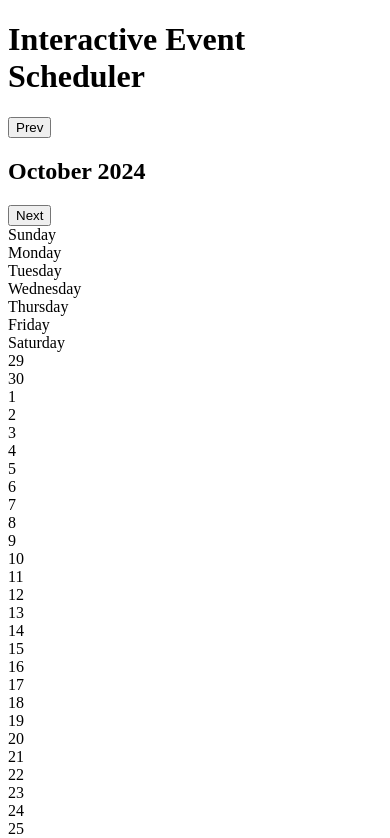
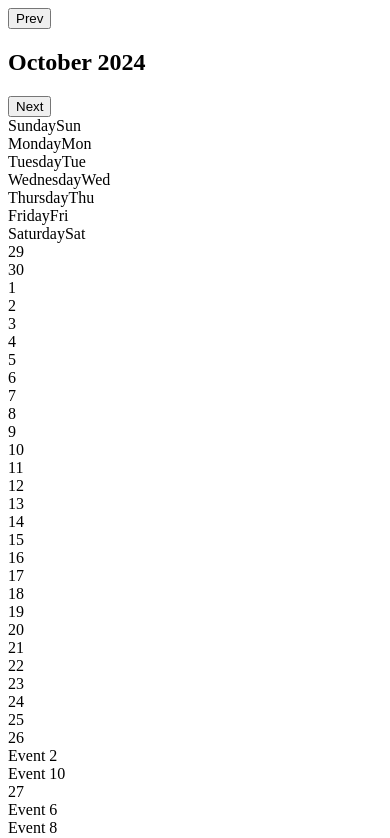
Before and after one commit to insuhail1/interactive-event-scheduler, a Next.js app: page / in a window 390 px wide. Shown: the top 838 px of the page. Built offline with nearby package versions, Linux system fonts and the light colour scheme.

Commit message:
fix mobile view

```diff
--- a/components/Calender/Cell.tsx
+++ b/components/Calender/Cell.tsx
@@ -27,7 +27,7 @@ const CalendarDayCell: React.FC<CalendarDayCellProps> = ({
   return (
     <div
       className={cn(
-        "border p-2 text-center hover:bg-gray-100",
+        "min-h-24 border p-2 text-center hover:bg-gray-100",
         !isCurrentMonth
           ? "text-gray-400"
           : isToday
--- a/components/Calender/Cells.tsx
+++ b/components/Calender/Cells.tsx
@@ -98,12 +98,9 @@ const Cells: React.FC<{ currentMonth: Date }> = ({ currentMonth }) => {
   }, [currentMonth, getEventsForDay]);
 
   return (
-    <div>
+    <div className="flex h-[80vh] flex-col">
       {calendarRows.map((week, index) => (
-        <div
-          className="grid grid-cols-3 sm:grid-cols-4 md:grid-cols-7"
-          key={index}
-        >
+        <div className="grid flex-1 grid-cols-7" key={index}>
           {week.map((dayData) => (
             <CalendarDayCell
               key={dayData.date.toString()}
--- a/components/Calender/DaysName.tsx
+++ /dev/null
@@ -1,32 +0,0 @@
-import React from "react";
-import { startOfWeek, addDays, format } from "date-fns";
-
-interface DaysProps {
-  currentMonth: Date;
-}
-
-const Days: React.FC<DaysProps> = ({ currentMonth }) => {
-  const daysData = [];
-  const dateFormat = "EEEE";
-  const startDate = startOfWeek(currentMonth);
-
-  for (let i = 0; i < 7; i++) {
-    const day = addDays(startDate, i);
-    daysData.push({
-      key: i,
-      label: format(day, dateFormat),
-    });
-  }
-
-  return (
-    <div className="grid grid-cols-3 sm:grid-cols-4 md:grid-cols-7 gap-2 mb-2">
-      {daysData.map(({ key, label }) => (
-        <div className="text-gray-500 text-center font-bold" key={key}>
-          {label}
-        </div>
-      ))}
-    </div>
-  );
-};
-
-export default Days;
--- a/components/Calender/Header.tsx
+++ b/components/Calender/Header.tsx
@@ -1,8 +1,8 @@
 import React from "react";
-import { format } from "date-fns";
 import { Button } from "@/components/ui/Button";
+import { startOfWeek, addDays, format } from "date-fns";
 
-export interface HeaderProps {
+interface HeaderProps {
   currentMonth: Date;
   onNextMonth: () => void;
   onPrevMonth: () => void;
@@ -14,24 +14,40 @@ const Header: React.FC<HeaderProps> = ({
   onPrevMonth,
 }) => {
   const dateFormat = "MMMM yyyy";
+  const startDate = startOfWeek(new Date());
 
   return (
-    <div className="flex justify-between items-center my-4">
+    <div className="my-4">
+      <div className="flex items-center justify-between">
         <Button
           onClick={onPrevMonth}
-        className="px-4 py-2 bg-blue-500 text-white rounded hover:bg-blue-700"
+          className="rounded bg-blue-500 px-4 py-2 text-white hover:bg-blue-700"
         >
           Prev
         </Button>
-      <h2 className="text-lg md:text-2xl font-semibold">
+        <h2 className="text-lg font-semibold md:text-2xl">
           {format(currentMonth, dateFormat)}
         </h2>
         <Button
           onClick={onNextMonth}
-        className="px-4 py-2 bg-blue-500 text-white rounded hover:bg-blue-700"
+          className="rounded bg-blue-500 px-4 py-2 text-white hover:bg-blue-700"
         >
           Next
         </Button>
+      </div>
+
+      <div className="mb-2 mt-6 grid grid-cols-7">
+        {Array.from({ length: 7 }, (_, i) => (
+          <div key={i} className="text-center font-bold text-gray-500">
+            <span className="hidden md:block">
+              {format(addDays(startDate, i), "EEEE")}
+            </span>
+            <span className="block md:hidden">
+              {format(addDays(startDate, i), "EE")}
+            </span>
+          </div>
+        ))}
+      </div>
     </div>
   );
 };
--- a/components/Calender/index.tsx
+++ b/components/Calender/index.tsx
@@ -2,7 +2,6 @@ import React, { useState } from "react";
 import { addMonths, subMonths } from "date-fns";
 
 import Header from "./Header";
-import Days from "./DaysName";
 import Cells from "./Cells";
 
 const Calendar: React.FC = () => {
@@ -12,15 +11,14 @@ const Calendar: React.FC = () => {
   const prevMonth = () => setCurrentMonth(subMonths(currentMonth, 1));
 
   return (
-    <div className="p-4">
+    <>
       <Header
         currentMonth={currentMonth}
         onNextMonth={nextMonth}
         onPrevMonth={prevMonth}
       />
-      <Days currentMonth={currentMonth} />
       <Cells currentMonth={currentMonth} />
-    </div>
+    </>
   );
 };
 
--- a/pages/index.tsx
+++ b/pages/index.tsx
@@ -21,10 +21,7 @@ const HomePage: React.FC<{ serverEvents: Event[] }> = ({ serverEvents }) => {
   }, [serverEvents, dispatch]);
 
   return (
-    <div className="mx-auto max-w-5xl p-4">
-      <h1 className="mb-6 text-center text-4xl font-bold">
-        Interactive Event Scheduler
-      </h1>
+    <div className="m-2 mx-auto p-2 md:p-4">
       <Calendar />
     </div>
   );
```
Lines whose indentation alone changed are shown as unchanged.
